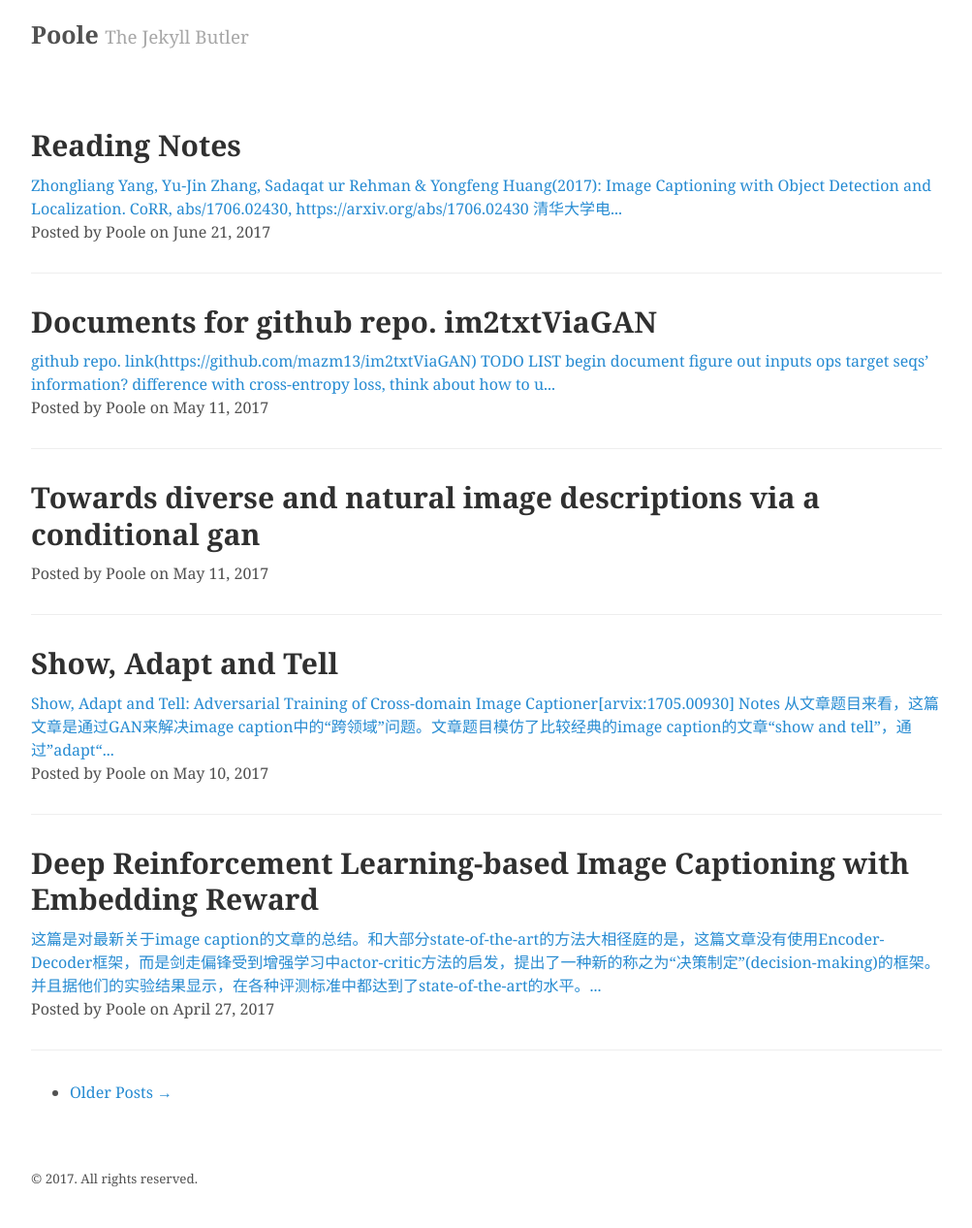
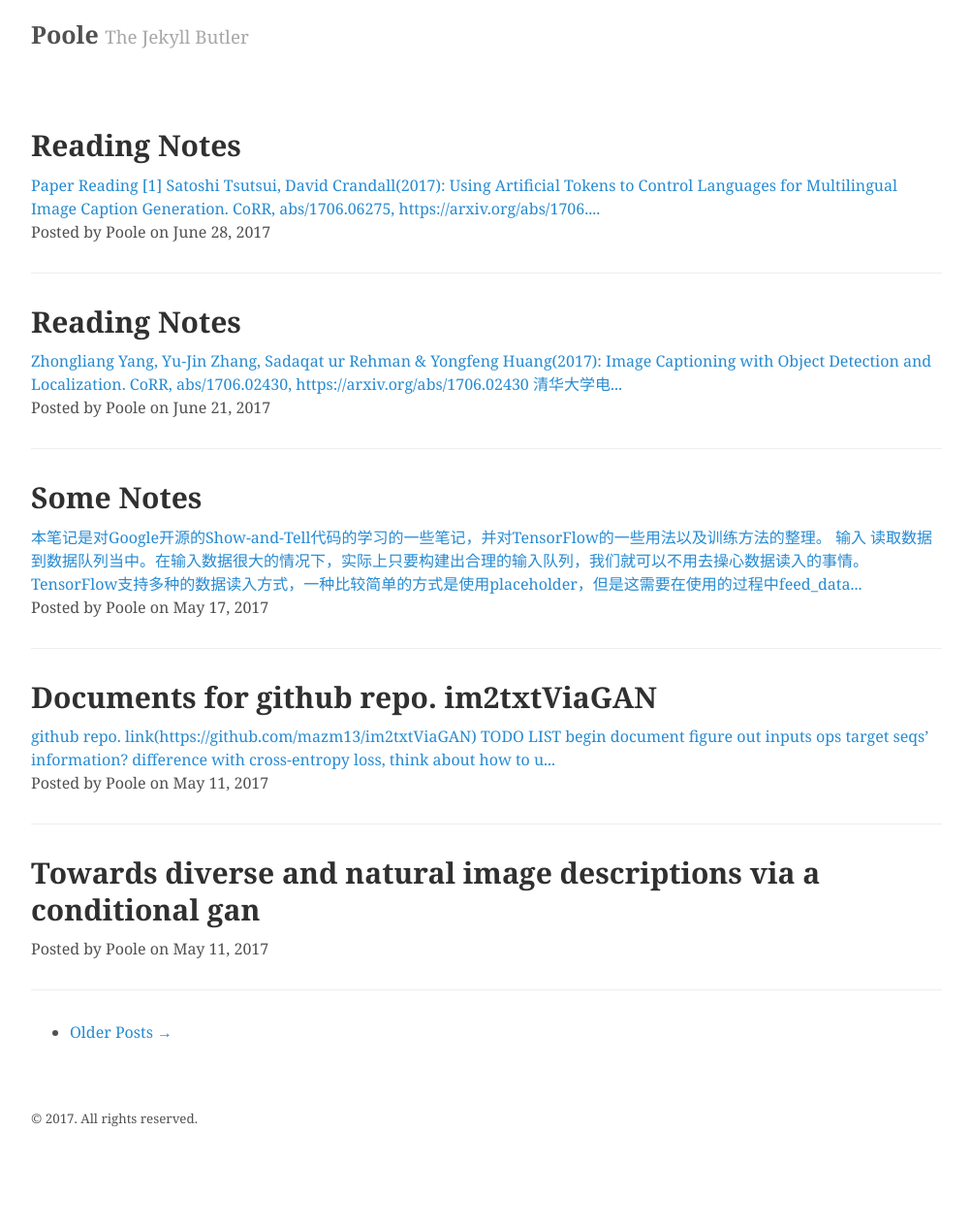
Before and after one commit to mazm13/mazm13.github.io, a Jekyll site: the page built from index.html, in a window 1280 px wide. Shown: the whole page at 97% size, without its empty margins (138-1141 px from the left). Built offline with Jekyll 4.4.1, drawn with Linux system fonts in a browser that asks for light colours; the list of posts is cut into pages by our own code; after the commit the page ends 1204 px from its top, so only the background shows below that; part of the change alters nothing that is shown.

Commit message:
add notes

```diff
--- /dev/null
+++ b/_posts/2017-05-17-Some Notes.md
@@ -0,0 +1,41 @@
+---
+layout: post
+title: Some Notes
+---
+<script type="text/javascript" src="http://cdn.mathjax.org/mathjax/latest/MathJax.js?config=default"></script>
+
+本笔记是对Google开源的Show-and-Tell代码的学习的一些笔记，并对TensorFlow的一些用法以及训练方法的整理。
+
+### 输入
+读取数据到数据队列当中。在输入数据很大的情况下，实际上只要构建出合理的输入队列，我们就可以不用去操心数据读入的事情。TensorFlow支持多种的数据读入方式，一种比较简单的方式是使用placeholder，但是这需要在使用的过程中feed_data，并不适合大量数据的读入。另一种方式是使用二进制文件和输入队列的组合形式。
+
+二进制文件，在代码中有一个独立于训练之外的代码，需要训练之前去生成的，生成TFRecord file，这样的话在训练的时候就可以使用TFRecordReader就可以读取该文件。
+
+* pattern->文件名队列data_files
+* tf.train.string_input_producer->filename_queue，这里可以设置shuffle=True均匀打乱文件名
+* Reader读取文件得到数据，存储到values_queue
+* tf.train.batch_join，从values_queue中读取到足够多的数据，生成batch数据
+
+### LSTM部分
+
+先讲讲代码中的lstm的操作
+
+* 构建lstm_cell
+* 构建零状态，设置batch_size
+* 将image embedding作为输入，得到初始状态（这时有一个初始输出，没有什么用，或者默认第一个输出为BOS）
+* 在构建输入输出的时候有一个input_seqs，实际上为完整的句子去掉最后一个单词，然后利用下面的函数
+
+{% highlight python linenos %}
+lstm_outputs, _ = tf.nn.dynamic_rnn(cell=lstm_cell,
+                                    inputs=self.seq_embeddings,
+                                    sequence_length=sequence_length,
+                                    initial_state=initial_state,
+                                    dtype=tf.float32,
+                                    scope=lstm_scope)
+{% endhighlight %}
+
+### 实验
+
+有以下问题
+* 做sequence embedding，我看文章中是用LSTM做的，但是没有找到相关方法，我个人的想法是，lstm的初始输入为全零，但是每次将单词输入进去，然后将最后的输出作为sequence，不知道这个方法可行不？
+* 生成模型一遍train，一遍inference
--- /dev/null
+++ b/_posts/2017-06-28-Reading Notes.md
@@ -0,0 +1,31 @@
+---
+layout: post
+title: Reading Notes
+---
+<script type="text/javascript" src="http://cdn.mathjax.org/mathjax/latest/MathJax.js?config=default"></script>
+
+### Paper Reading
+
+[1] Satoshi Tsutsui, David Crandall(2017): Using Artificial Tokens to Control Languages for Multilingual Image Caption Generation. *CoRR, abs/1706.06275*, [https://arxiv.org/abs/1706.06275](https://arxiv.org/abs/1706.06275)
+
+训练一个模型，能够生成多种语言的标注。
+
+在多语言的图像标注任务中（如英文或日文）用人工符号在控制语言。整个文章的唯一亮点就是：“在起始符上下文章，不同的语言用不同的起始符，从而起到控制语言的作用”。具体来说，文章中所用到的模型是为Show and Tell模型，通过最大似然法进行训练。而在起始符的取值上，对于英文取“<en>”，日文取“<jp>”，而不是像原来那样取“<sos>”。整个模型中，日文标注和英文标注是混杂的。所以整个单词表的大小为英文单词个数+日文单词个数。为什么选择日文呢？为了验证P这种方法的有效性，取了两种差别比较大的自然语言（P.S. 本文作者之一是个日本人）。
+
+实验部分：数据集采用YJ Caption 26k Dataset，是在MSCOCO数据集的基础上取了一个子集做了人工的日文标注，共包含26,500张图片及其日文标注，同时在MSCOCO中取这些图片的英文标注，构成一个完整的实验的数据集。其中22,500用于训练，2,000用于验证，2,000用于测试。
+
+实验结果：混合模型的分数都比单个语言的模型要差。
+
+感觉并没有什么用。模型还是依赖特定语言的数据集，比如要生成中文的标注就得需要中文的数据集，以及构建中文单词表，并且加以训练。文中所用的方法不如单独训练简单一点儿。如果要做语言迁移的话，一种更加现成的方法是生成英文的标注然后通过机器翻译进行翻译。
+
+[2] Marcella Cornia, Lorenzo Baraldi, Giuseppe Serra, Rita Cucchiara(2017): UPaying More Attention to Saliency: Image Captioning with Saliency and Context Attention. *CoRR, abs/1706.08474*, [https://arxiv.org/abs/1706.08474](https://arxiv.org/abs/1706.08474)
+
+通过显著性检测来辅助标注生成。之前没有文章是这么做的，之前的文章要么是做目标检测，要不什么都不做。
+
+### Computer Vision Course
+
+整体上看一下内容，前面的内容是不包括深度学习方法，如颜色和光照模型、2D特征、形状和轮廓等等，后面的内容主要讲的还是深度学习方法，也包括了CNN、RNN、LSTM等内容，非常贴切。里面的内容我也看了一下（RNN和LSTM这一章），讲得非常的细致。我觉得有必要静下心来好好补充一下这些基础知识。
+
+### Deep Learning & Reinforcement Learning Book
+
+**no more**
```
Also changed, not shown: _posts/2017-05-11-documents for github repo. im2txtViaGAN.md (+1 -1 lines).
